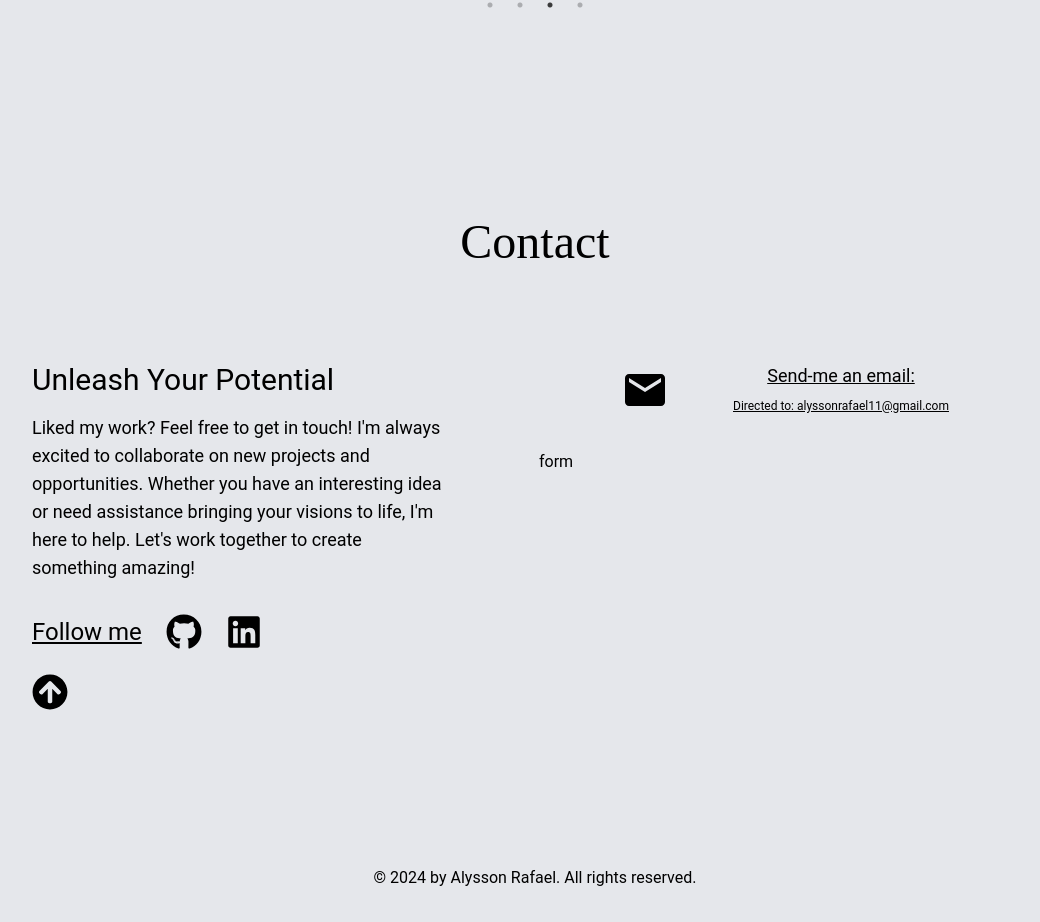
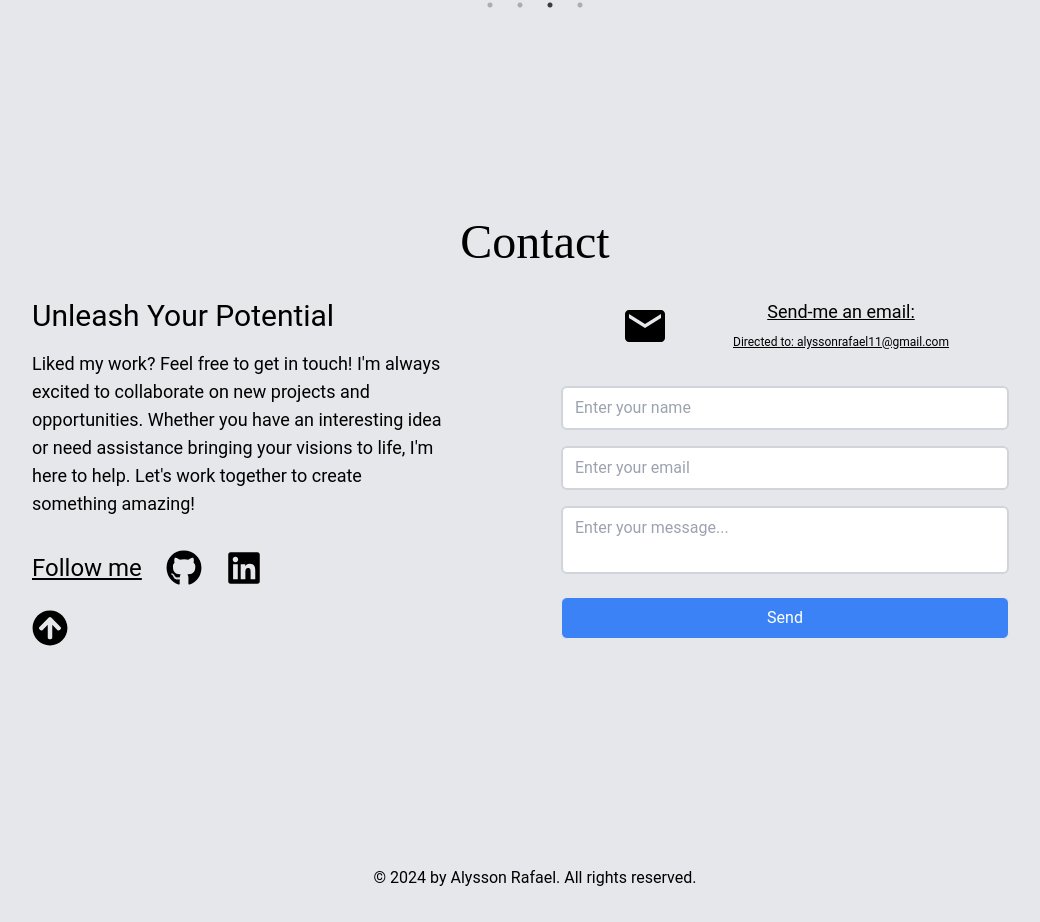
Before and after one commit to alyssonrafael/portifolio, a Next.js app: page / in a window 1280 px wide. Shown: the part 3078-4000 px from the top of the page, without its empty margins (105-1145 px from the left). Built offline with nearby package versions, Linux system fonts and the light colour scheme.

Commit message:
Email Submission Form with EmailJS

```diff
--- a/package.json
+++ b/package.json
@@ -9,6 +9,7 @@
     "lint": "next lint"
   },
   "dependencies": {
+    "@emailjs/browser": "^4.3.3",
     "next": "14.2.3",
     "next-themes": "^0.3.0",
     "react": "^18",
--- a/src/components/Paginafinal.jsx
+++ b/src/components/Paginafinal.jsx
@@ -1,6 +1,7 @@
 "use client";
 import { FaArrowCircleUp, FaGithub, FaLinkedin } from "react-icons/fa";
 import { MdEmail } from "react-icons/md";
+import Sendemail from "./Sendemail";
 
 const Paginafinal = () => {
   const scrollToSection = (id) => {
@@ -15,13 +16,13 @@ const Paginafinal = () => {
 
   return (
     <div id="contato" className="h-screen flex flex-col justify-center">
-      <h1 className="text-center text-5xl font-serif py-24">Contact</h1>
+      <h1 className="text-center text-5xl font-serif pt-24 pb-8">Contact</h1>
       <div className="flex-grow max-w-6xl mx-auto md:px-8">
         <div className="md:flex md:justify-between md:space-x-2 font-sans">
           <div className="md:flex-1 md:space-y-5 text-center lg:text-left">
             <div className="space-y-2 w-5/6 mx-auto">
               <div className="lg:text-left">
-                <h2 className="text-semibold text-3xl pb-4">
+                <h2 className="text-semibold text-3xl md:pb-4">
                   Unleash Your Potential
                 </h2>
                 <p className="text-lg w-full mx-auto">
@@ -61,10 +62,10 @@ const Paginafinal = () => {
             </div>
           </div>
 
-          <div className="md:flex-1 w-full md:w-auto items-center justify-center p-12 md:pt-0">
+          <div className="md:flex-1 w-full md:w-auto items-center justify-center p-12 md:pt-0 text-center">
             <div className="flex flex-col items-center justify-center md:flex-row pb-8">
               <MdEmail className="text-5xl lg:mr-16 md:mr-10" />
-              <div className=" text-center">
+              <div className="text-center">
                 <h1 className="underline lg:text-lg text-base">
                   Send-me an email: <br />
                   <span className="text-xs">
@@ -74,7 +75,7 @@ const Paginafinal = () => {
               </div>
             </div>
             <div>
-              <h1>form</h1>
+              <Sendemail />
             </div>
           </div>
         </div>
--- /dev/null
+++ b/src/components/Sendemail.jsx
@@ -0,0 +1,84 @@
+"use client";
+import { useState } from "react";
+import emailjs from "@emailjs/browser";
+
+function Sendemail() {
+  const [name, setName] = useState("");
+  const [email, setEmail] = useState("");
+  const [message, setMessage] = useState("");
+
+  function sendemail(e) {
+    e.preventDefault();
+
+    if (name === "" || email === "" || message === "") {
+      alert("Fill in all fields");
+      return;
+    }
+
+    const templateParams = {
+      from_name: name,
+      message: message,
+      email: email,
+    };
+
+    emailjs
+      .send(
+        "service_edsgycq",
+        "template_c0rrx9o",
+        templateParams,
+        "01_uZAHchHYCFapPF"
+      )
+      .then(
+        (response) => {
+          {
+            /*console.log("Success: email sent", response.status, response.text) */
+          }
+
+          alert("Success: email sent ");
+          setName("");
+          setEmail("");
+          setMessage("");
+        },
+        (err) => {
+          console.log("ERRO:", err);
+        }
+      );
+  }
+
+  return (
+    <div className="max-w-md mx-auto">
+      <form onSubmit={sendemail} className="space-y-4">
+        <input
+          className="w-full border-2 border-gray-300 dark:bg-gray-900 dark:border-white rounded-md px-3 py-2 focus:outline-none focus:border-blue-500 dark:focus:border-purple-500"
+          type="text"
+          placeholder="Enter your name"
+          onChange={(e) => setName(e.target.value)}
+          value={name}
+        />
+
+        <input
+          className="w-full border-2 border-gray-300 dark:bg-gray-900 dark:border-white rounded-md px-3 py-2 focus:outline-none focus:border-blue-500 dark:focus:border-purple-500"
+          type="text"
+          placeholder="Enter your email"
+          onChange={(e) => setEmail(e.target.value)}
+          value={email}
+        />
+
+        <textarea
+          className="w-full border-2 h-35 resize-none  border-gray-300 dark:bg-gray-900 dark:border-white rounded-md px-3 py-2 focus:outline-none focus:border-blue-500 dark:focus:border-purple-500"
+          placeholder="Enter your message..."
+          onChange={(e) => setMessage(e.target.value)}
+          value={message}
+        ></textarea>
+
+        <input
+          type="submit"
+          value="Send"
+          className="w-full border bg-blue-500 dark:bg-gray-900 text-white rounded-md px-4 py-2 hover:bg-blue-600 dark:hover:bg-gray-950 cursor-pointer transition duration-500 ease-in-out transform hover:scale-105 dark:hover:text-purple-600 dark:hover:border-purple-600"
+        />
+      </form>
+    </div>
+  );
+}
+
+export default Sendemail;
```
Also changed, not shown: 1 other file (tests, documents, lock files or other folders).
